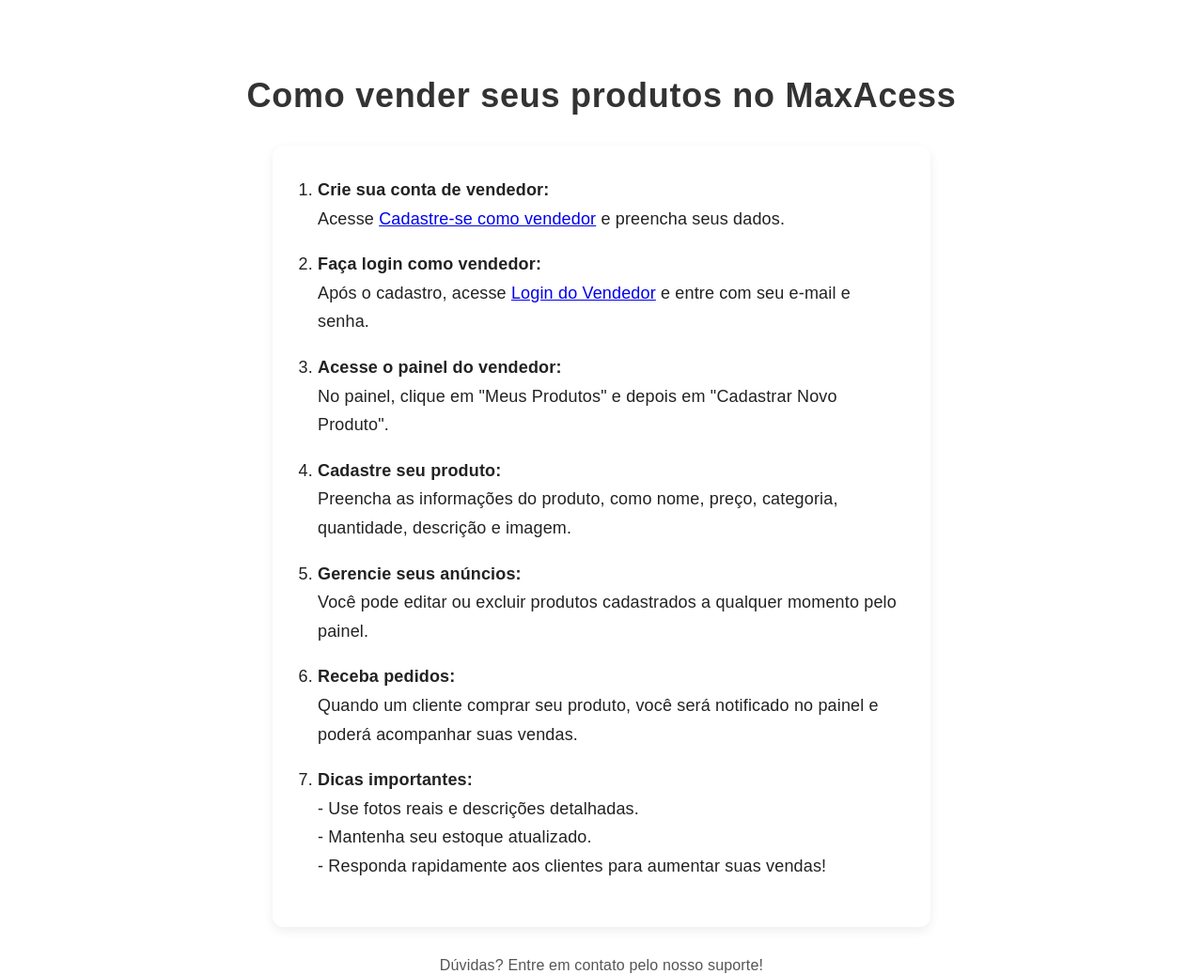
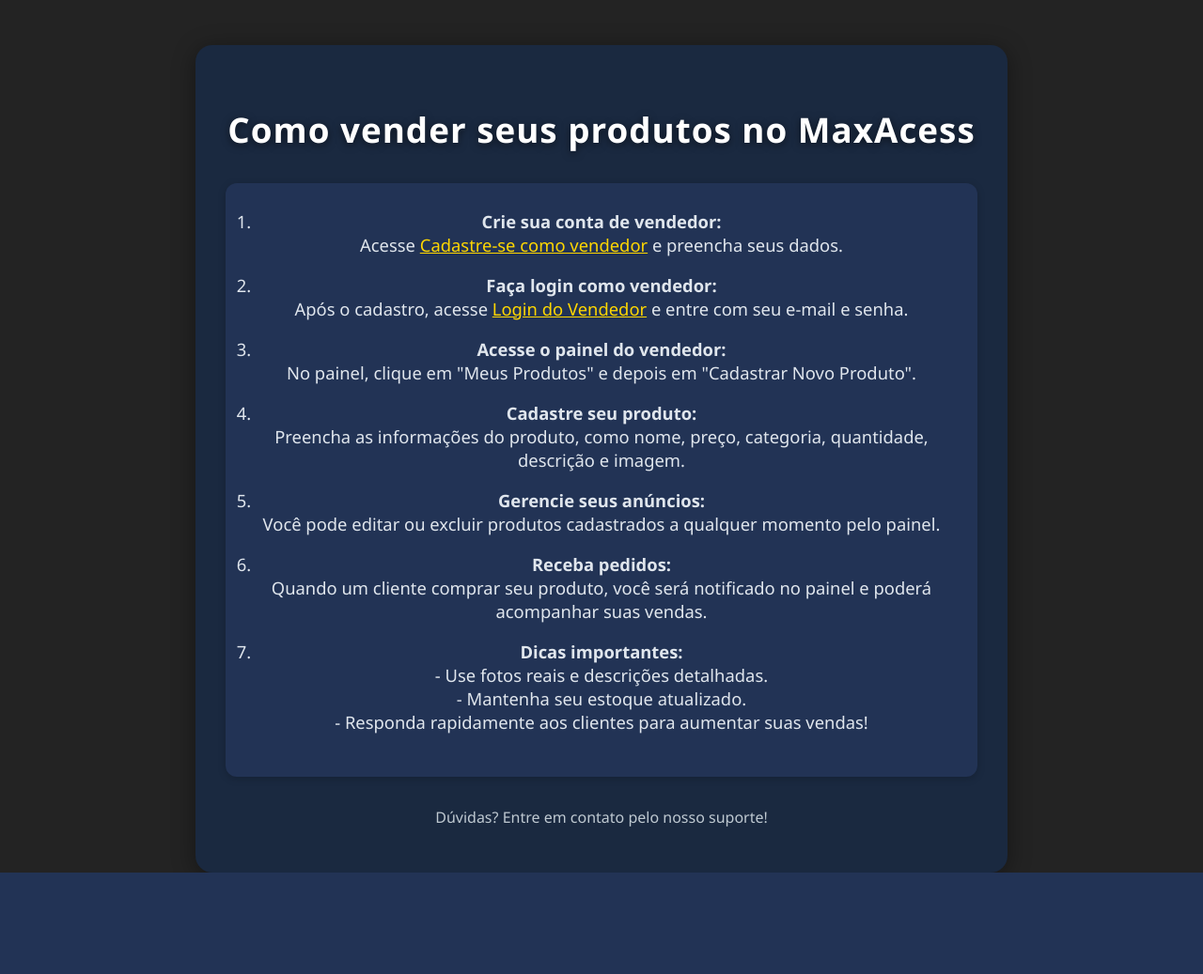
Before and after one commit to Kennedys-Leon/Projeto_TCC, a PHP site: page /informacoes_cabecalho/como_funciona.php in a window 1280 px wide. Shown: the whole page at 94% size. After the commit the page ends 929 px from the top, so only its background shows below. Run offline with PHP 8.4, Linux system fonts and the light colour scheme.

Commit message:
Parte do como funciona ja feita

```diff
--- /dev/null
+++ b/Projeto TCC/css/como_funciona.css
@@ -0,0 +1,42 @@
+body {
+            background: #232323;
+            color: #f5f5f5;
+            font-family: 'Segoe UI', Arial, sans-serif;
+            margin: 0;
+            min-height: 100vh;
+        }
+        .conteudo {
+            background: #1a2940;
+            max-width: 800px;
+            margin: 48px auto 0 auto;
+            border-radius: 18px;
+            box-shadow: 0 4px 24px #0006;
+            padding: 40px 32px 32px 32px;
+            text-align: center;
+        }
+        .conteudo h1 {
+            font-size: 2.3rem;
+            margin-bottom: 32px;
+            color: #fff;
+            letter-spacing: 1px;
+            text-shadow: 0 2px 8px #0008;
+        }
+        .conteudo ol {
+            background: #223355;
+            border-radius: 12px;
+            padding: 28px 32px;
+            margin: 0 auto 32px auto;
+            font-size: 1.15rem;
+            color: #e0e6ed;
+            box-shadow: 0 2px 8px #0003;
+        }
+        .conteudo li {
+            margin-bottom: 18px;
+        }
+        .conteudo a {
+            color: #ffd700;
+            text-decoration: underline;
+        }
+        .conteudo p {
+            color: #bfc9d1;
+        }
--- a/Projeto TCC/css/estilo.css
+++ b/Projeto TCC/css/estilo.css
@@ -1,41 +1,3 @@
-/* ===== Listas de instrução (Como Funciona) ===== */
-.conteudo ol {
-    max-width: 700px;
-    margin: 32px auto;
-    font-size: 18px;
-    line-height: 1.7;
-    text-align: left;
-    background: #fff;
-    border-radius: 12px;
-    box-shadow: 0 4px 12px rgba(0,0,0,0.07);
-    padding: 32px 32px 32px 48px;
-}
-.conteudo li {
-    margin-bottom: 18px;
-    color: #222;
-}
-body.dark-mode .conteudo ol {
-    background: #222;
-    color: #f2f2f7;
-}
-body.dark-mode .conteudo li {
-    color: #f2f2f7;
-}
-.conteudo h1 {
-    color: #2E3B4E;
-    margin-top: 40px;
-    margin-bottom: 24px;
-    font-size: 2.2rem;
-    font-weight: 700;
-}
-body.dark-mode .conteudo h1 {
-    color: #f2f2f7;
-}
-* {
-    margin: 0;
-    padding: 0;
-    box-sizing: border-box;
-}
 
 body {
     /* Remova ou ajuste o padding-top */
--- a/Projeto TCC/informacoes_cabecalho/como_funciona.php
+++ b/Projeto TCC/informacoes_cabecalho/como_funciona.php
@@ -1,15 +1,16 @@
 <!DOCTYPE html>
-<html lang="en">
+<html lang="pt-br">
 <head>
     <meta charset="UTF-8">
     <meta name="viewport" content="width=device-width, initial-scale=1.0">
     <title>Como Funciona</title>
-    <link rel="stylesheet" href="css/estilo.css">
+    <link rel="stylesheet" href="../css/como_funciona.css">
+
 </head>
 <body>
     <div class="conteudo">
         <h1>Como vender seus produtos no MaxAcess</h1>
-        <ol style="max-width:700px; margin:32px auto; font-size:18px; line-height:1.7; text-align:left;">
+        <ol>
             <li><b>Crie sua conta de vendedor:</b> <br>
                 Acesse <a href="cadastro_vendedor/cadastrovendedor.php">Cadastre-se como vendedor</a> e preencha seus dados.
             </li>
@@ -34,7 +35,7 @@
                 - Responda rapidamente aos clientes para aumentar suas vendas!
             </li>
         </ol>
-        <p style="font-size:16px;">Dúvidas? Entre em contato pelo nosso suporte!</p>
+        <p>Dúvidas? Entre em contato pelo nosso suporte!</p>
     </div>
 </body>
 </html>
```
